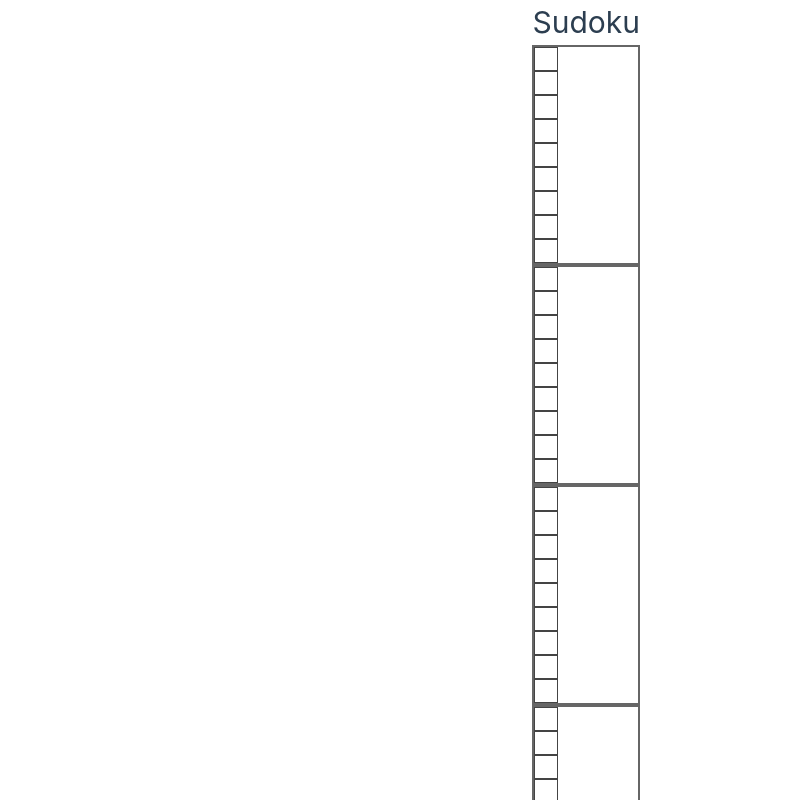
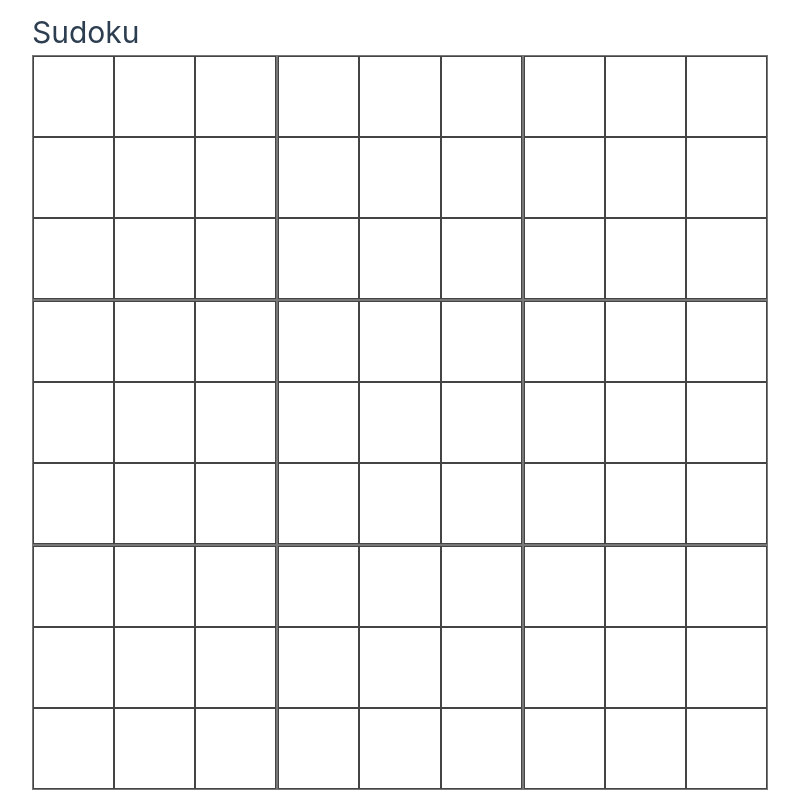
Before and after one commit to pniebrzydowski/hux1-ws24-prep, a Vue app: page / in a window 1280 px wide. Shown: the top 800 px of the page, without its empty margins (0-799 px from the left). Built offline with nearby package versions, Linux system fonts and the light colour scheme; the HTML template or start-up script is replaced by a standard one.

Commit message:
styles for board & block components (#3)

```diff
--- a/src/components/GameBoard.vue
+++ b/src/components/GameBoard.vue
@@ -13,4 +13,12 @@ const { title = 'Sudoku' } = defineProps<{
   </div>
 </template>
 
-<style scoped></style>
+<style scoped>
+.board {
+  display: grid;
+  width: calc(100vmin - 4rem);
+  height: calc(100vmin - 4rem);
+  grid-template-columns: 1fr 1fr 1fr;
+  grid-template-rows: 1fr 1fr 1fr;
+}
+</style>
--- a/src/components/NumberBlock.vue
+++ b/src/components/NumberBlock.vue
@@ -7,7 +7,11 @@
 <style scoped>
 .number-block {
   border: 1px solid #444;
-  width: 24px;
-  height: 24px;
+  position: relative;
+  width: 100%;
+  height: 100%;
+  display: flex;
+  align-items: center;
+  justify-content: center;
 }
 </style>
--- a/src/components/SudokuBlock.vue
+++ b/src/components/SudokuBlock.vue
@@ -10,6 +10,10 @@ import NumberBlock from './NumberBlock.vue'
 
 <style scoped>
 .sudoku-block {
-  border: 2px solid #666;
+  border: 1px solid #777;
+  display: grid;
+  grid-template-columns: 1fr 1fr 1fr;
+  grid-template-rows: 1fr 1fr 1fr;
+  height: 100%;
 }
 </style>
```
